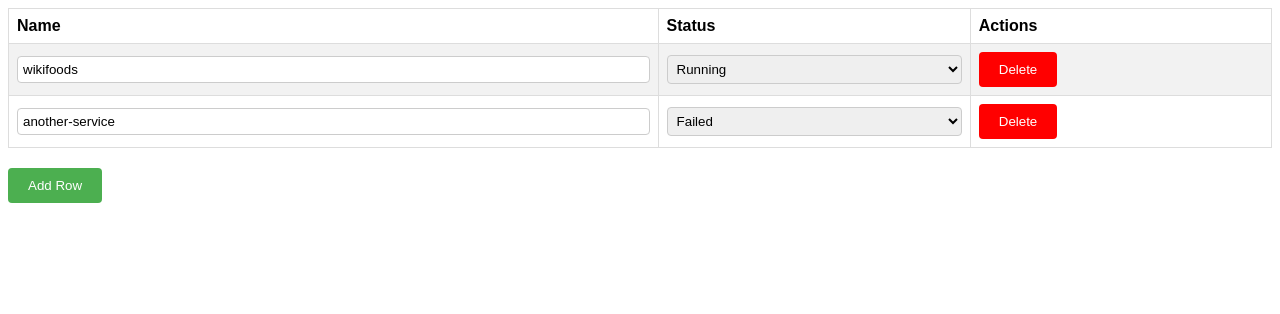
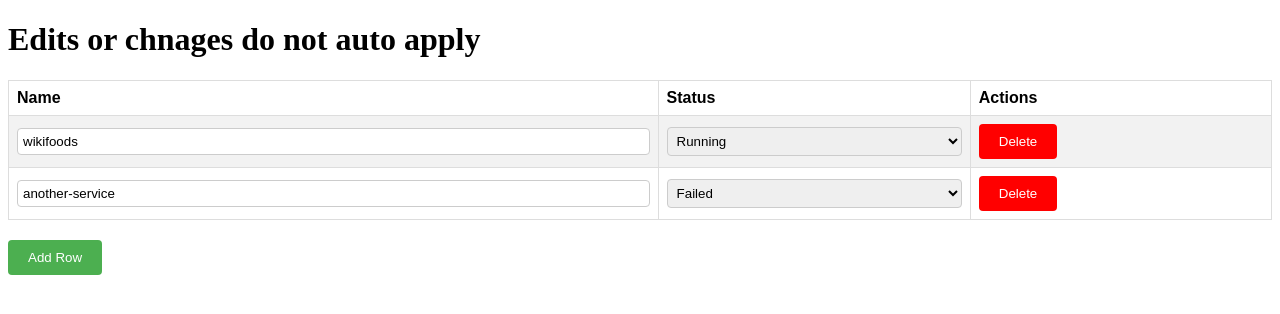
Before and after one commit to TTerablade/Data, a plain HTML site: page data.html in a window 1280 px wide. Drawn offline with Linux system fonts and the light colour scheme.

Commit message:
Update data.html

```diff
--- a/data.html
+++ b/data.html
@@ -67,6 +67,7 @@
     }
   </style>
 </head>
+  <h1>Edits or chnages do not auto apply</h1>
 <body>
   <table id="statusTable">
     <thead>
```
